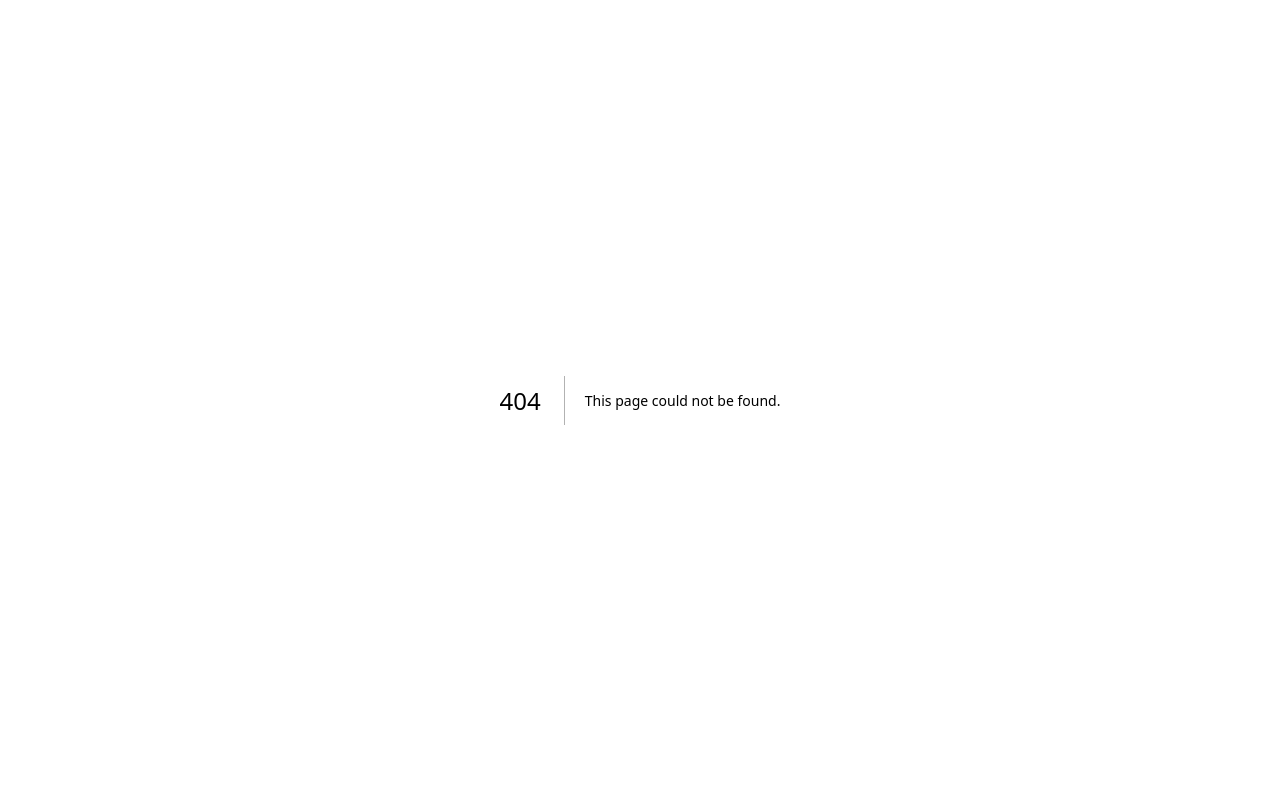
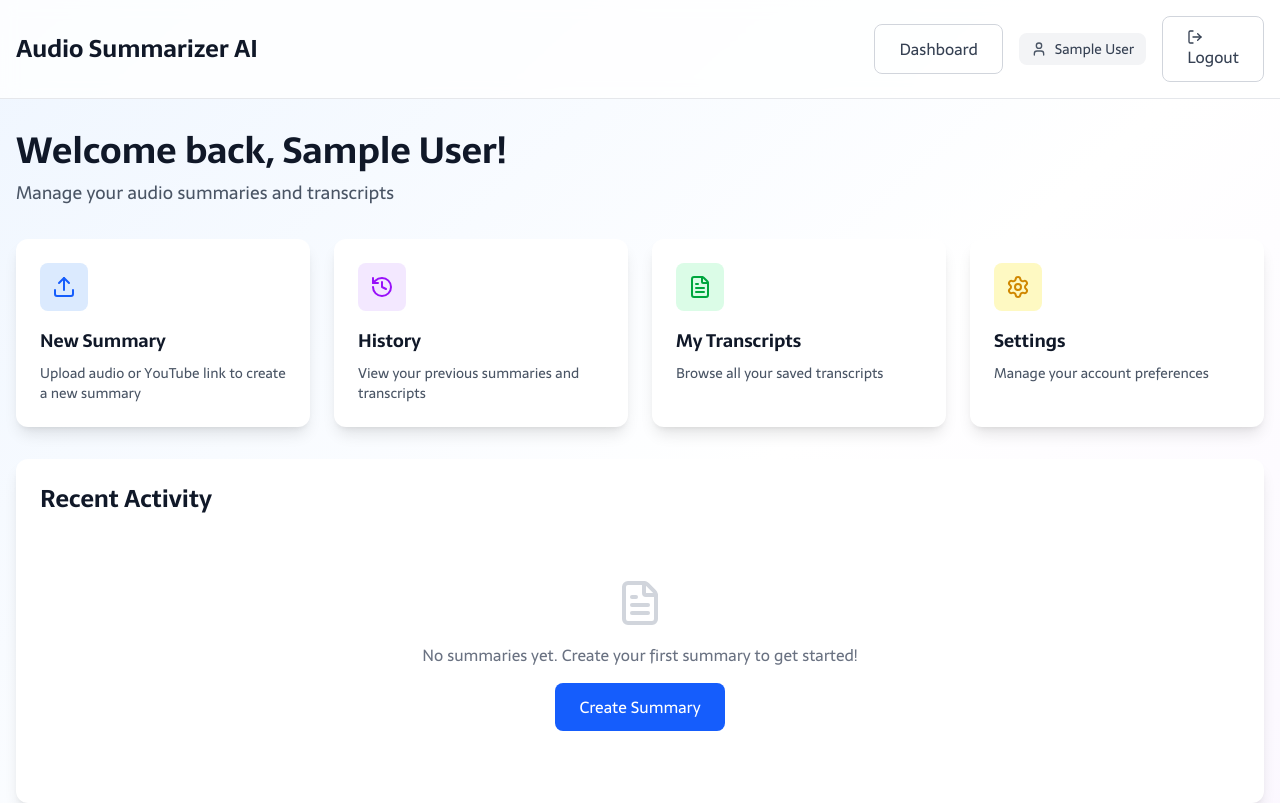
Before and after one commit to dangtiendungai/AudioSummarizer, a Next.js app: page /dashboard in a window 1280 px wide. Before the commit this address had no page. Shown: the top 803 px of the page. Built offline with nearby package versions, Linux system fonts and the light colour scheme; sample sign-in values are in the browser's storage.

Commit message:
feat: update navigation links and authentication flow, redirect users to dashboard after login and registration

```diff
--- a/app/components/Header.tsx
+++ b/app/components/Header.tsx
@@ -1,11 +1,41 @@
 "use client";
 
+import { useState, useEffect } from "react";
+import { useRouter, usePathname } from "next/navigation";
 import Link from "next/link";
 import Button from "./Button";
-import { usePathname } from "next/navigation";
+import { LogOut, User } from "lucide-react";
 
 export default function Header() {
+  const router = useRouter();
   const pathname = usePathname();
+  const [isAuthenticated, setIsAuthenticated] = useState(false);
+  const [user, setUser] = useState<{ email: string; name: string } | null>(
+    null
+  );
+
+  useEffect(() => {
+    // Check authentication status
+    const authToken = localStorage.getItem("authToken");
+    const userData = localStorage.getItem("user");
+
+    if (authToken && userData) {
+      setIsAuthenticated(true);
+      setUser(JSON.parse(userData));
+    } else {
+      setIsAuthenticated(false);
+      setUser(null);
+    }
+  }, [pathname]);
+
+  const handleLogout = () => {
+    localStorage.removeItem("authToken");
+    localStorage.removeItem("user");
+    setIsAuthenticated(false);
+    setUser(null);
+    router.push("/");
+  };
+
   const isAuthPage =
     pathname?.startsWith("/login") ||
     pathname?.startsWith("/register") ||
@@ -16,7 +46,7 @@ export default function Header() {
       <nav className="container mx-auto px-4 py-4 max-w-7xl">
         <div className="flex items-center justify-between">
           <Link
-            href="/"
+            href={isAuthenticated ? "/dashboard" : "/"}
             className="text-2xl font-bold text-gray-900 hover:text-blue-600 transition-colors"
           >
             Audio Summarizer AI
@@ -27,11 +57,24 @@ export default function Header() {
               <Link href="/">
                 <Button variant="secondary">Back to Home</Button>
               </Link>
+            ) : isAuthenticated ? (
+              <>
+                <Link href="/dashboard">
+                  <Button variant="secondary">Dashboard</Button>
+                </Link>
+                <div className="flex items-center gap-2 px-3 py-1.5 rounded-lg bg-gray-100">
+                  <User className="w-4 h-4 text-gray-600" />
+                  <span className="text-sm text-gray-700">
+                    {user?.name || "User"}
+                  </span>
+                </div>
+                <Button variant="secondary" onClick={handleLogout}>
+                  <LogOut className="w-4 h-4 mr-2" />
+                  Logout
+                </Button>
+              </>
             ) : (
               <>
-                <Link href="/summarize">
-                  <Button variant="secondary">Summarize</Button>
-                </Link>
                 <Link href="/login">
                   <Button variant="secondary">Login</Button>
                 </Link>
--- /dev/null
+++ b/app/dashboard/page.tsx
@@ -0,0 +1,141 @@
+"use client";
+
+import { useState, useEffect } from "react";
+import { useRouter } from "next/navigation";
+import Link from "next/link";
+import Header from "../components/Header";
+import Footer from "../components/Footer";
+import Button from "../components/Button";
+import {
+  FileText,
+  Upload,
+  History,
+  Settings,
+  LogOut,
+  User,
+} from "lucide-react";
+
+export default function DashboardPage() {
+  const router = useRouter();
+  const [isAuthenticated, setIsAuthenticated] = useState(false);
+  const [isChecking, setIsChecking] = useState(true);
+  const [user, setUser] = useState<{ email: string; name: string } | null>(
+    null
+  );
+
+  useEffect(() => {
+    // Check if user is authenticated
+    const authToken = localStorage.getItem("authToken");
+    const userData = localStorage.getItem("user");
+
+    if (authToken && userData) {
+      setIsAuthenticated(true);
+      setUser(JSON.parse(userData));
+    } else {
+      router.push("/login");
+    }
+    setIsChecking(false);
+  }, [router]);
+
+  const handleLogout = () => {
+    localStorage.removeItem("authToken");
+    localStorage.removeItem("user");
+    router.push("/");
+  };
+
+  if (isChecking) {
+    return (
+      <div className="min-h-screen bg-gradient-to-br from-blue-50 via-white to-purple-50 flex items-center justify-center">
+        <div className="text-center">
+          <div className="inline-block animate-spin rounded-full h-8 w-8 border-b-2 border-blue-600 mb-4"></div>
+          <p className="text-gray-600">Loading...</p>
+        </div>
+      </div>
+    );
+  }
+
+  if (!isAuthenticated) {
+    return null;
+  }
+
+  return (
+    <div className="min-h-screen bg-gradient-to-br from-blue-50 via-white to-purple-50 flex flex-col">
+      <Header />
+      <div className="flex-1 container mx-auto px-4 py-8 max-w-7xl">
+        {/* Welcome Section */}
+        <div className="mb-8">
+          <h1 className="text-4xl font-bold text-gray-900 mb-2">
+            Welcome back, {user?.name || "User"}!
+          </h1>
+          <p className="text-lg text-gray-600">
+            Manage your audio summaries and transcripts
+          </p>
+        </div>
+
+        {/* Quick Actions */}
+        <div className="grid md:grid-cols-2 lg:grid-cols-4 gap-6 mb-8">
+          <Link href="/summarize">
+            <div className="bg-white rounded-xl shadow-lg p-6 hover:shadow-xl transition-shadow cursor-pointer">
+              <div className="w-12 h-12 bg-blue-100 rounded-lg flex items-center justify-center mb-4">
+                <Upload className="w-6 h-6 text-blue-600" />
+              </div>
+              <h3 className="text-lg font-bold text-gray-900 mb-2">
+                New Summary
+              </h3>
+              <p className="text-sm text-gray-600">
+                Upload audio or YouTube link to create a new summary
+              </p>
+            </div>
+          </Link>
+
+          <div className="bg-white rounded-xl shadow-lg p-6 hover:shadow-xl transition-shadow cursor-pointer">
+            <div className="w-12 h-12 bg-purple-100 rounded-lg flex items-center justify-center mb-4">
+              <History className="w-6 h-6 text-purple-600" />
+            </div>
+            <h3 className="text-lg font-bold text-gray-900 mb-2">History</h3>
+            <p className="text-sm text-gray-600">
+              View your previous summaries and transcripts
+            </p>
+          </div>
+
+          <div className="bg-white rounded-xl shadow-lg p-6 hover:shadow-xl transition-shadow cursor-pointer">
+            <div className="w-12 h-12 bg-green-100 rounded-lg flex items-center justify-center mb-4">
+              <FileText className="w-6 h-6 text-green-600" />
+            </div>
+            <h3 className="text-lg font-bold text-gray-900 mb-2">
+              My Transcripts
+            </h3>
+            <p className="text-sm text-gray-600">
+              Browse all your saved transcripts
+            </p>
+          </div>
+
+          <div className="bg-white rounded-xl shadow-lg p-6 hover:shadow-xl transition-shadow cursor-pointer">
+            <div className="w-12 h-12 bg-yellow-100 rounded-lg flex items-center justify-center mb-4">
+              <Settings className="w-6 h-6 text-yellow-600" />
+            </div>
+            <h3 className="text-lg font-bold text-gray-900 mb-2">Settings</h3>
+            <p className="text-sm text-gray-600">
+              Manage your account preferences
+            </p>
+          </div>
+        </div>
+
+        {/* Recent Activity */}
+        <div className="bg-white rounded-xl shadow-lg p-6">
+          <h2 className="text-2xl font-bold text-gray-900 mb-4">
+            Recent Activity
+          </h2>
+          <div className="text-center py-12 text-gray-500">
+            <FileText className="w-12 h-12 mx-auto mb-4 text-gray-300" />
+            <p>No summaries yet. Create your first summary to get started!</p>
+            <Link href="/summarize" className="inline-block mt-4">
+              <Button variant="primary">Create Summary</Button>
+            </Link>
+          </div>
+        </div>
+      </div>
+      <Footer />
+    </div>
+  );
+}
--- a/app/login/page.tsx
+++ b/app/login/page.tsx
@@ -12,7 +12,7 @@ import { LogIn } from "lucide-react";
 export default function LoginPage() {
   const router = useRouter();
   const searchParams = useSearchParams();
-  const redirect = searchParams?.get("redirect") || "/summarize";
+  const redirect = searchParams?.get("redirect") || "/dashboard";
 
   const [email, setEmail] = useState("");
   const [password, setPassword] = useState("");
--- a/app/page.tsx
+++ b/app/page.tsx
@@ -31,9 +31,14 @@ export default function Home() {
             note-taking time.
           </p>
           <div className="flex flex-col sm:flex-row gap-4 justify-center">
-            <Link href="/summarize">
+            <Link href="/register">
               <Button variant="primary" className="text-lg px-8 py-4">
-                Start Summarizing
+                Get Started
+              </Button>
+            </Link>
+            <Link href="/login">
+              <Button variant="secondary" className="text-lg px-8 py-4">
+                Login
               </Button>
             </Link>
           </div>
@@ -204,12 +209,12 @@ export default function Home() {
           <p className="text-xl mb-8 text-blue-100">
             Transform your audio content into actionable insights today
           </p>
-          <Link href="/summarize">
+          <Link href="/register">
             <Button
               variant="secondary"
               className="bg-white text-blue-600 hover:bg-gray-100 text-lg px-8 py-4"
             >
-              Start Summarizing Now
+              Get Started Now
             </Button>
           </Link>
         </div>
--- a/app/register/page.tsx
+++ b/app/register/page.tsx
@@ -12,7 +12,7 @@ import { UserPlus } from "lucide-react";
 export default function RegisterPage() {
   const router = useRouter();
   const searchParams = useSearchParams();
-  const redirect = searchParams?.get("redirect") || "/summarize";
+  const redirect = searchParams?.get("redirect") || "/dashboard";
 
   const [formData, setFormData] = useState({
     name: "",
--- a/app/summarize/page.tsx
+++ b/app/summarize/page.tsx
@@ -55,7 +55,7 @@ export default function SummarizePage() {
       setIsAuthenticated(false);
       // Redirect to login after a brief delay
       setTimeout(() => {
-        router.push("/login?redirect=/summarize");
+        router.push("/login?redirect=/dashboard");
       }, 100);
     }
     setIsChecking(false);
```
